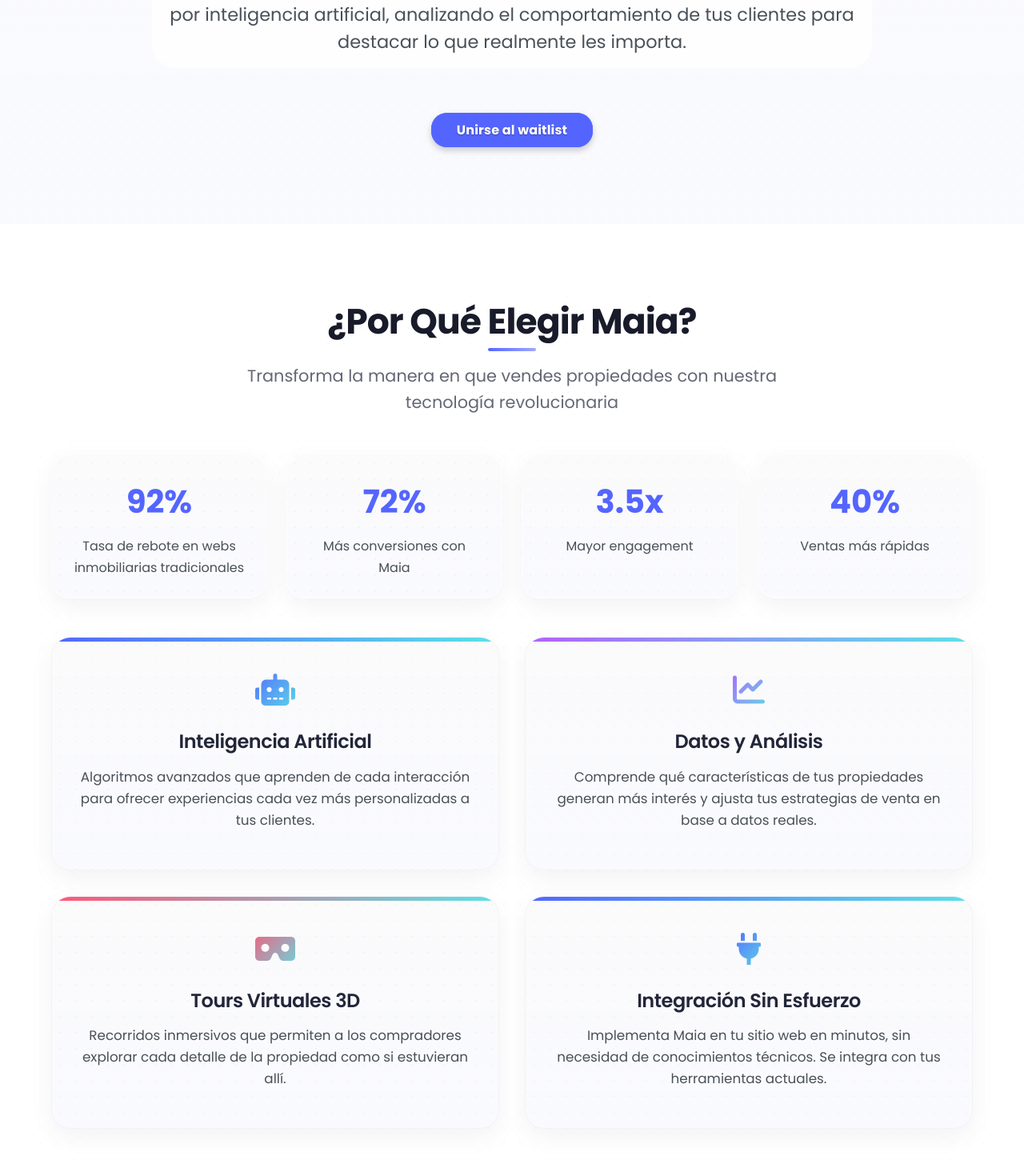
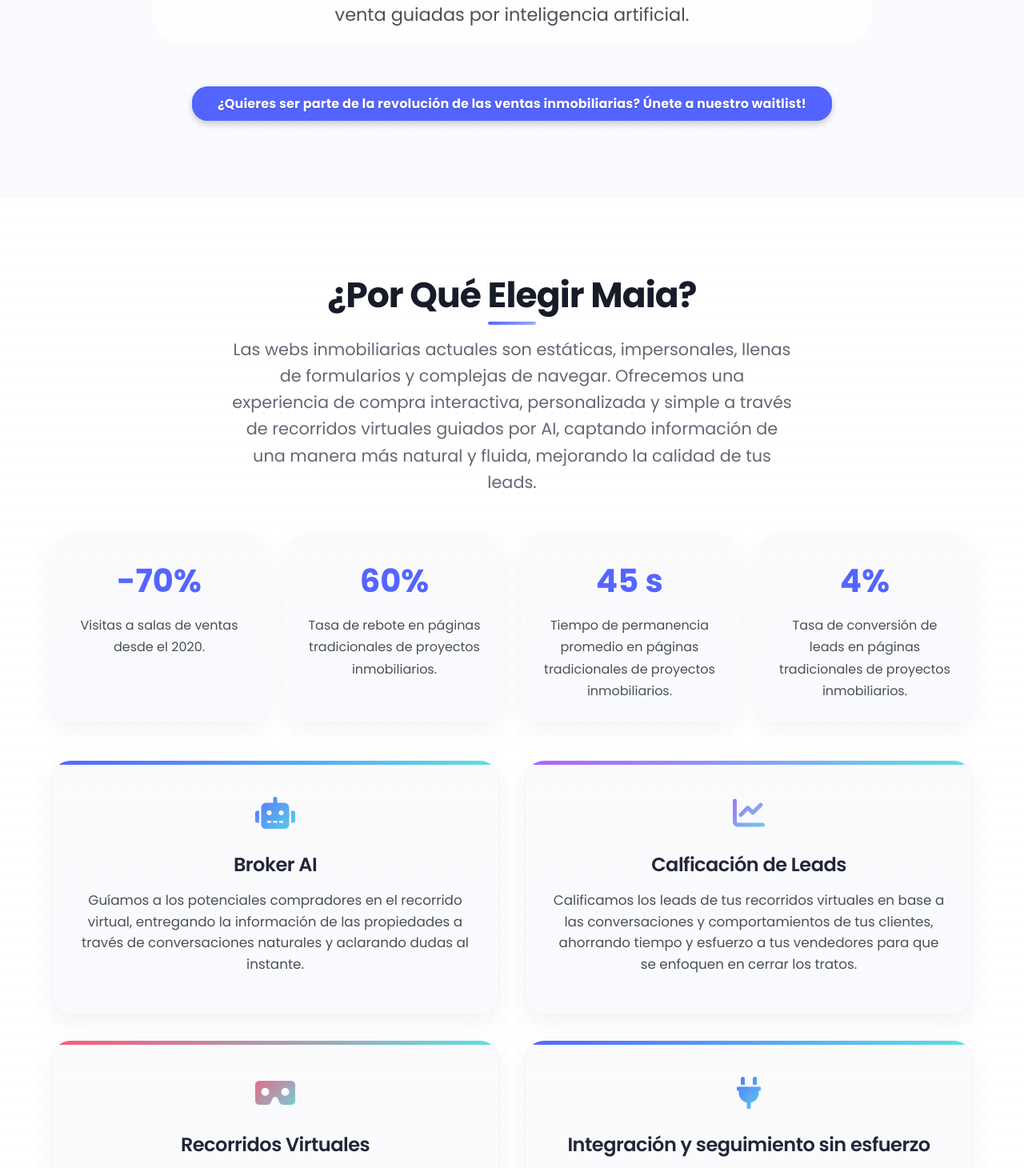
Before and after one commit to jprojas2/Maia-web, a Vue app: page / in a window 1280 px wide. Shown: the part 852-2312 px from the top of the page at 80% size. Built offline with nearby package versions, Linux system fonts and the light colour scheme.

Commit message:
Update text content in HomeView.vue for improved messaging

```diff
--- a/src/views/HomeView.vue
+++ b/src/views/HomeView.vue
@@ -31,12 +31,11 @@
           </div>
 
           <p class="hero__subtitle animate-slide-in-up">
-            Maia transforma tus recorridos virtuales en experiencias de venta guiadas por inteligencia artificial,
-            analizando el comportamiento de tus clientes para destacar lo que realmente les importa.
+            "Show, don't tell": Maia transforma tus recorridos virtuales en experiencias de venta guiadas por inteligencia artificial.
           </p>
 
           <div class="hero__actions animate-slide-in-up">
-            <a href="mailto:manuel@maiavr.cl" class="btn btn--primary btn--lg">Unirse al waitlist</a>
+            <a href="mailto:manuel@maiavr.cl" class="btn btn--primary btn--lg">¿Quieres ser parte de la revolución de las ventas inmobiliarias? Únete a nuestro waitlist!</a>
           </div>
         </div>
       </div>
@@ -193,27 +192,27 @@
         <div class="section__header">
           <h2 class="section__title">¿Por Qué Elegir Maia?</h2>
           <p class="section__subtitle">
-            Transforma la manera en que vendes propiedades con nuestra tecnología revolucionaria
+            Las webs inmobiliarias actuales son estáticas, impersonales, llenas de formularios y complejas de navegar. Ofrecemos una experiencia de compra interactiva, personalizada y simple a través de recorridos virtuales guiados por AI, captando información de una manera más natural y fluida, mejorando la calidad de tus leads.
           </p>
         </div>
 
         <!-- Stats Row - All stats included -->
         <div class="stats-container">
           <div class="stat-item">
-            <span class="stat-number">92%</span>
-            <span class="stat-label">Tasa de rebote en webs inmobiliarias tradicionales</span>
+            <span class="stat-number">-70%</span>
+            <span class="stat-label">Visitas a salas de ventas desde el 2020.</span>
           </div>
           <div class="stat-item">
-            <span class="stat-number">72%</span>
-            <span class="stat-label">Más conversiones con Maia</span>
+            <span class="stat-number">60%</span>
+            <span class="stat-label">Tasa de rebote en páginas tradicionales de proyectos inmobiliarios.</span>
           </div>
           <div class="stat-item">
-            <span class="stat-number">3.5x</span>
-            <span class="stat-label">Mayor engagement</span>
+            <span class="stat-number">45 s</span>
+            <span class="stat-label">Tiempo de permanencia promedio en páginas tradicionales de proyectos inmobiliarios.</span>
           </div>
           <div class="stat-item">
-            <span class="stat-number">40%</span>
-            <span class="stat-label">Ventas más rápidas</span>
+            <span class="stat-number">4%</span>
+            <span class="stat-label">Tasa de conversión de leads en páginas tradicionales de proyectos inmobiliarios.</span>
           </div>
         </div>
 
@@ -223,9 +222,9 @@
             <div class="feature-icon">
               <i class="fas fa-robot"></i>
             </div>
-            <h3 class="feature-title">Inteligencia Artificial</h3>
+            <h3 class="feature-title">Broker AI</h3>
             <p class="feature-desc">
-              Algoritmos avanzados que aprenden de cada interacción para ofrecer experiencias cada vez más personalizadas a tus clientes.
+              Guíamos a los potenciales compradores en el recorrido virtual, entregando la información de las propiedades a través de conversaciones naturales y aclarando dudas al instante.
             </p>
           </div>
 
@@ -233,9 +232,9 @@
             <div class="feature-icon">
               <i class="fas fa-chart-line"></i>
             </div>
-            <h3 class="feature-title">Datos y Análisis</h3>
+            <h3 class="feature-title">Calficación de Leads</h3>
             <p class="feature-desc">
-              Comprende qué características de tus propiedades generan más interés y ajusta tus estrategias de venta en base a datos reales.
+              Calificamos los leads de tus recorridos virtuales en base a las conversaciones y comportamientos de tus clientes, ahorrando tiempo y esfuerzo a tus vendedores para que se enfoquen en cerrar los tratos.
             </p>
           </div>
 
@@ -243,9 +242,9 @@
             <div class="feature-icon">
               <i class="fas fa-vr-cardboard"></i>
             </div>
-            <h3 class="feature-title">Tours Virtuales 3D</h3>
+            <h3 class="feature-title">Recorridos Virtuales</h3>
             <p class="feature-desc">
-              Recorridos inmersivos que permiten a los compradores explorar cada detalle de la propiedad como si estuvieran allí.
+              Aprovechamos tus recorridos virtuales existentes, o bien los creamos por ti. Los recorridos virtuales aumentan la conversión de visita a lead en un 95% y reducen el tiempo de venta en 33%.
             </p>
           </div>
 
@@ -253,9 +252,9 @@
             <div class="feature-icon">
               <i class="fas fa-plug"></i>
             </div>
-            <h3 class="feature-title">Integración Sin Esfuerzo</h3>
+            <h3 class="feature-title">Integración y seguimiento sin esfuerzo</h3>
             <p class="feature-desc">
-              Implementa Maia en tu sitio web en minutos, sin necesidad de conocimientos técnicos. Se integra con tus herramientas actuales.
+              Nos integramos a tus canales de comunicación existentes y CRM, automatizando y centralizando el seguimiento de tus leads.
             </p>
           </div>
         </div>
@@ -342,9 +341,6 @@
       <div class="container">
         <div class="section__header">
           <h2 class="section__title">Conoce al Equipo</h2>
-          <p class="section__subtitle">
-            Un grupo apasionado de profesionales dedicados a revolucionar el sector inmobiliario
-          </p>
         </div>
 
         <div class="team-container">
@@ -377,7 +373,7 @@
               <h3>Juan Pablo Rojas</h3>
               <h4>CTO & Co-Fundador</h4>
               <p>
-                10+ años en desarrollo de software, diseñó sistemas escalables para startups. Responsable de la arquitectura técnica y desarrollo de IA.
+                10+ años en desarrollo de software diseñando sistemas escalables para startups. Responsable de la arquitectura técnica y desarrollo de IA.
               </p>
               <div class="team-social">
                 <a href="https://www.linkedin.com/in/jprojasc/" target="_blank" class="social-link" aria-label="LinkedIn">
@@ -415,12 +411,12 @@
     <section class="section section--cta">
       <div class="container">
         <div class="cta">
-          <h2 class="cta__title">¿Listo para transformar tu negocio inmobiliario?</h2>
+          <h2 class="cta__title">¿Listo para sumarte a la revolución de las ventas inmobiliarias?</h2>
           <p class="cta__subtitle">
-            Únete a cientos de inmobiliarias que están aumentando sus ventas con Maia
+
           </p>
           <div class="cta__actions">
-            <a href="mailto:manuel@maiavr.cl" class="btn btn--white btn--lg">Unirse al waitlist</a>
+            <a href="mailto:manuel@maiavr.cl" class="btn btn--white btn--lg">¡Inscríbete en nuestro waitlist para ser de los primeros!</a>
             <!-- <a href="#pricing" class="btn btn--white btn--lg">Ver Planes</a> -->
             <!-- <a href="#contact" class="btn btn--white btn--lg">Suscribirse</a> -->
           </div>
```
